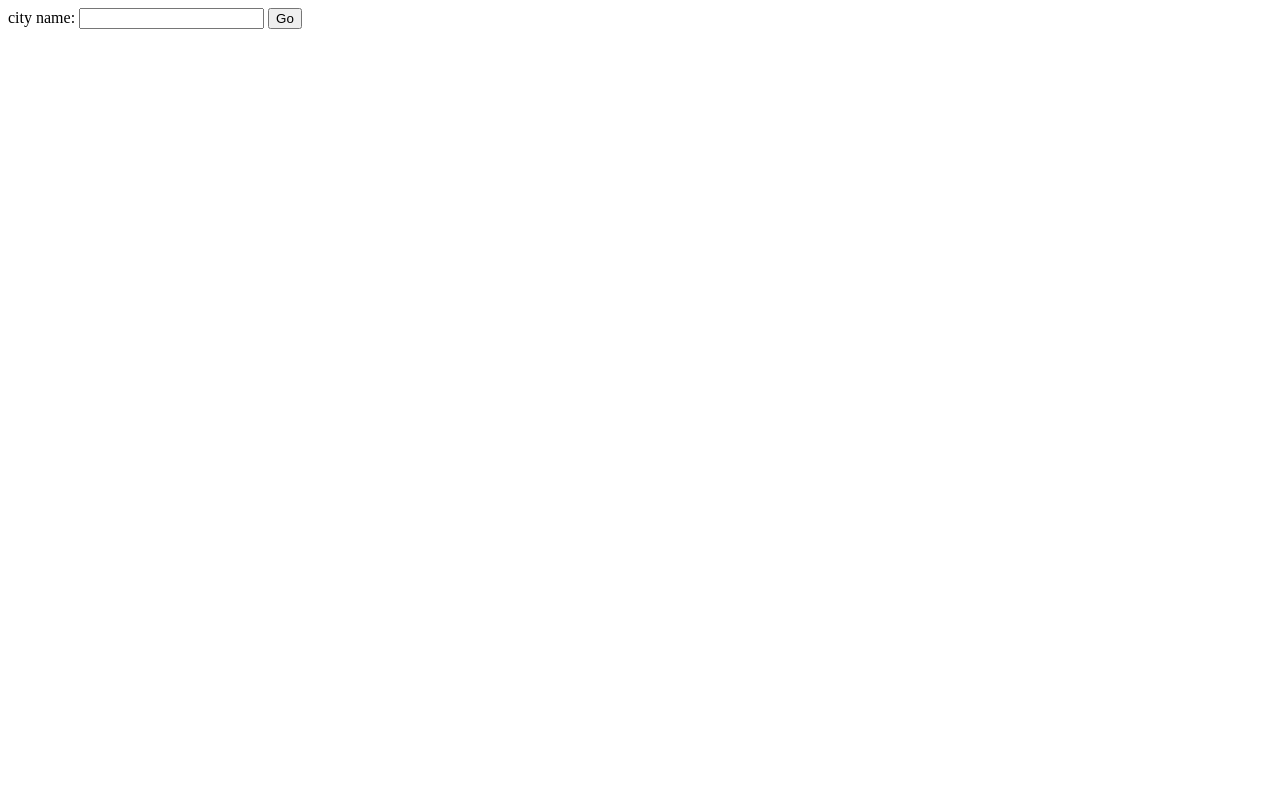
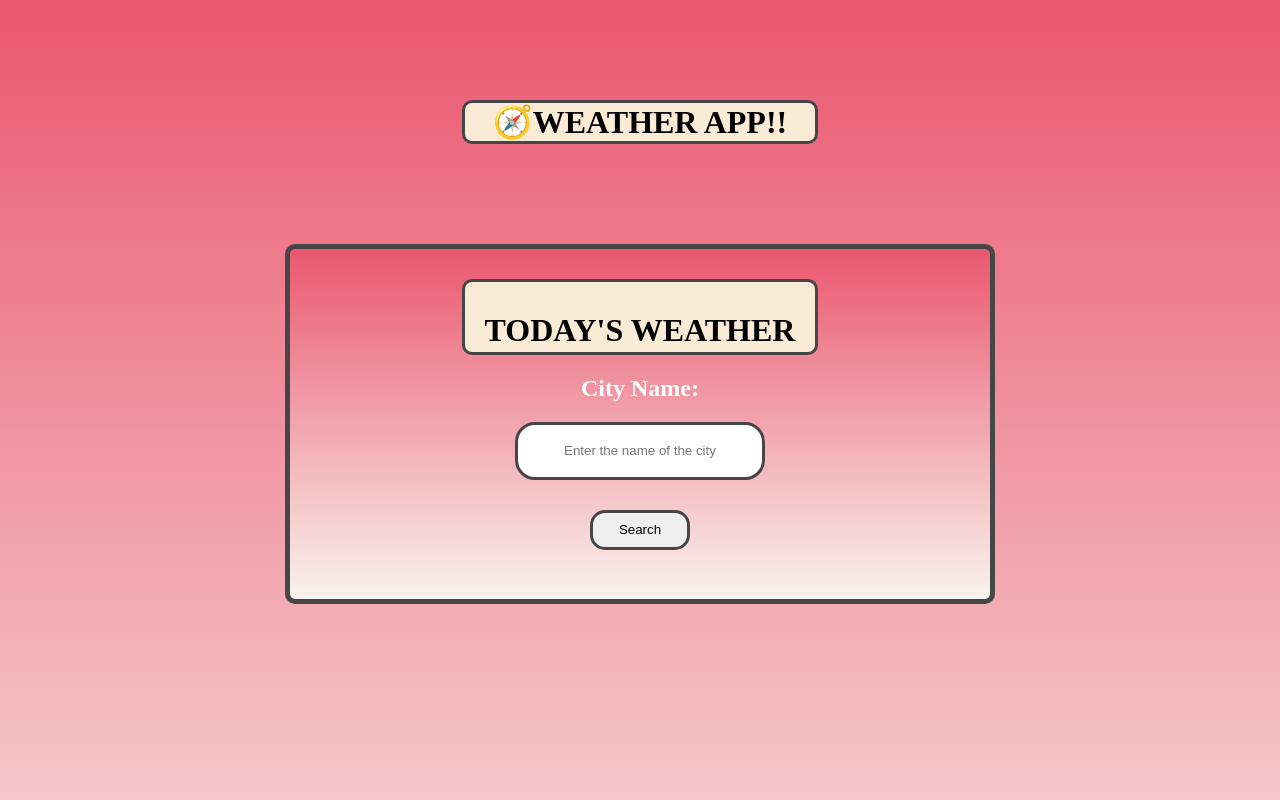
Before and after one commit to Uzerkhan786/WEATHER-APP, a website: page index.html in a window 1280 px wide. Shown: the top 800 px of the page. Drawn offline with Linux system fonts and the light colour scheme.

Commit message:
first commit

```diff
--- a/index.html
+++ b/index.html
@@ -1,16 +1,35 @@
 <!DOCTYPE html>
 <html lang="en">
+
 <head>
     <meta charset="UTF-8">
     <meta http-equiv="X-UA-Compatible" content="IE=edge">
     <meta name="viewport" content="width=device-width, initial-scale=1.0">
-    <title>Weather app</title>
+    <link rel="stylesheet" href="css/style.css">
+
+    <title>🏞Weather app</title>
 </head>
+
 <body>
+    <h1 class="heading"><center>🧭WEATHER APP!!</center></h1>
     <form action="/" method="post">
-   <label  for="cityid">city name:</label>
-    <input id="cityid" type="text" name="city_name">
-    <button type="submit">Go</button>
+        <div class="box">
+            <h1> TODAY'S WEATHER</h1>
+            <label for="cityid"> <h2>City Name:</h2> </label>
+            <input id="cityid" type="text" autocomplete="off" placeholder="Enter the name of the city" name="city_name">
+
+            <div class="submit">
+                <button type="submit">Search</button>
+            </div>
+        </div>
     </form>
+
+
+
+
+
+
+
 </body>
+
 </html>
--- a/index.js
+++ b/index.js
@@ -6,6 +6,9 @@ const bodyparser = require("body-parser");
 const https = require("https");
 
 app.use(bodyparser.urlencoded({ extended: true }));
+app.use(express.static("public"));
+
+
 app.get("/", function (req, res) {
 
     res.sendFile(__dirname+"/index.html");
@@ -27,7 +30,7 @@ app.post("/",function(req,res){
             const des = weatherapi.weather[0].description;
             const image = weatherapi.weather[0].icon;
 
-            res.write("<h1> The temperature in "  +city+ " is "  + tempe + " celcius </h1>");
+            res.write( "<h1> The temperature in "  +city+ " is "  + tempe + " celcius  </h1>");
             res.write("<p>The clouds are " + des + "</p> ");
             res.send();
 
--- /dev/null
+++ b/public/css/style.css
@@ -0,0 +1,73 @@
+
+body{
+    background-image: -webkit-linear-gradient(#ea576f,#F9F3EE);
+
+    height: 1000px;
+
+
+}
+
+h1.heading{
+    margin: auto;
+    width: 350px;
+    border: 2px solid white;
+    background-color: antiquewhite;
+    border-radius: 10px;
+    margin-top: 100px;
+    border: 3px solid rgb(71, 70, 70);
+}
+.box{
+    width: 400px;
+    height: 350px;
+    background-image: -webkit-linear-gradient(#ea576f,#F9F3EE);
+    margin: auto;
+    text-align: center;
+    border: 5px solid rgb(71, 70, 70);
+    border-radius: 10px;
+    margin:auto;
+    padding: 0px 150px 0px;
+    margin-top: 100px;
+}
+
+.box h1{
+    margin: auto;
+    width: 350px;
+    border: 2px solid white;
+    background-color: antiquewhite;
+    border-radius: 10px;
+    margin-top: 30px;
+    border: 3px solid rgb(71, 70, 70);
+    line-height: 3;
+    height: 70px;
+
+}
+
+.box h2{
+    color:white;
+}
+
+ input{
+    display:block;
+    margin: auto;
+    width: 60%;
+    margin-bottom: 30px;
+    text-align: center;
+    height: 50px;
+    border-radius: 20px;
+    border-style: none;
+    border: 3px solid rgb(71, 70, 70);
+
+
+}
+
+ button{
+    height: 40px;
+    width: 100px;
+    border-radius: 15px;
+    color: black;
+    border: 3px solid rgb(71, 70, 70);
+}
+
+button:hover{
+    background-color: #e34e4e;
+}
```
